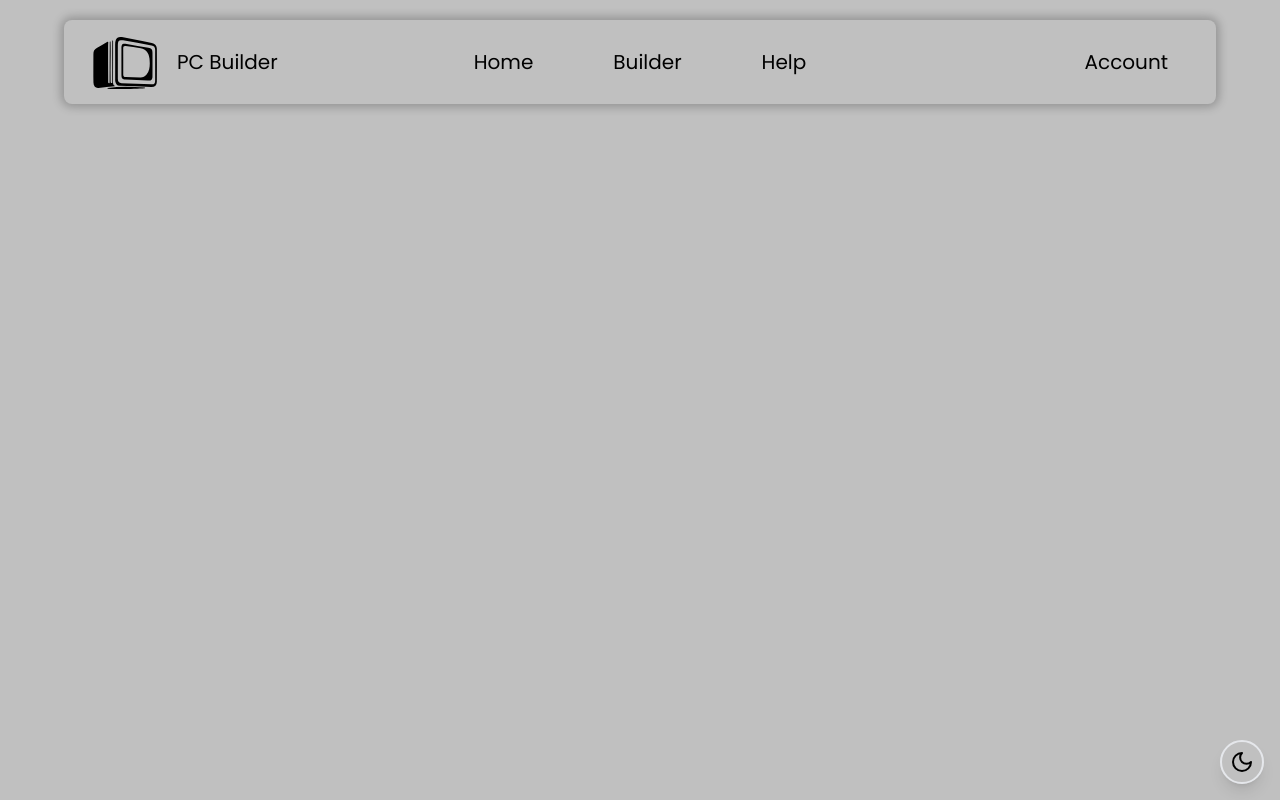
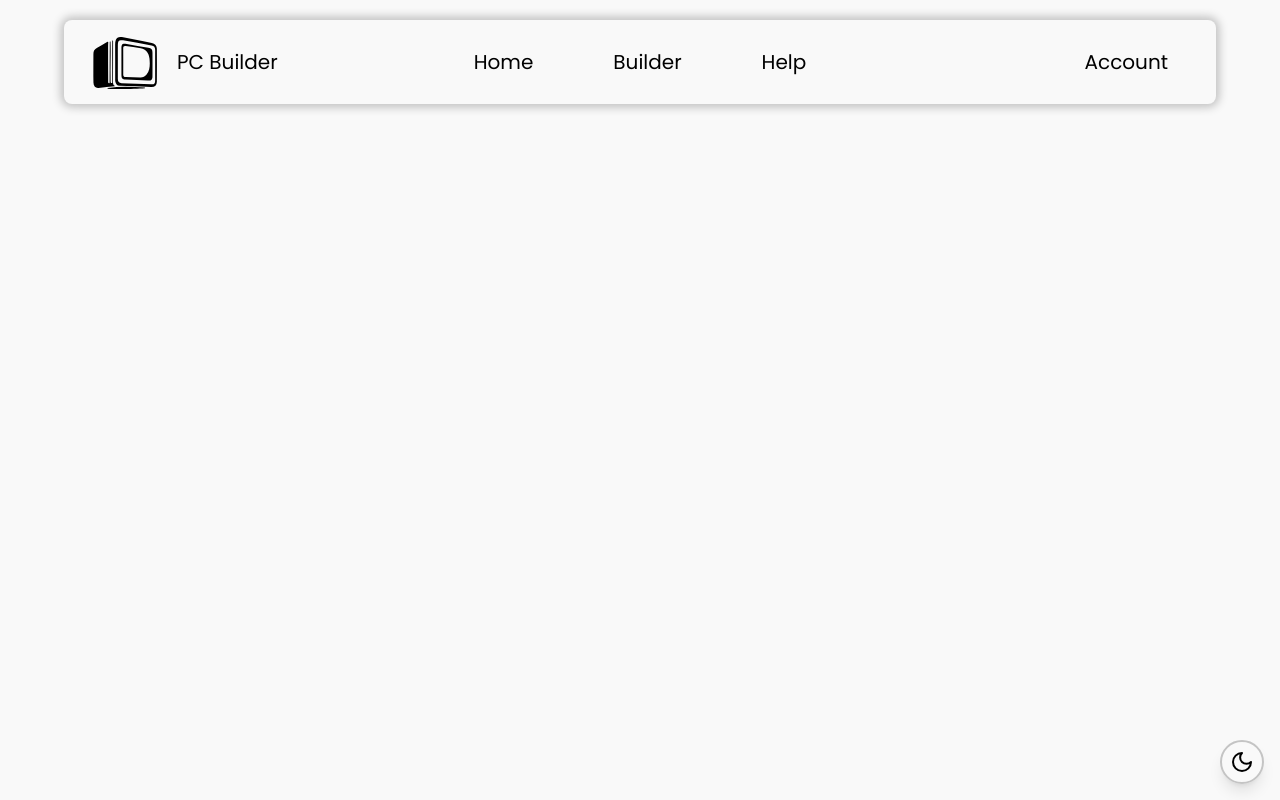
Before and after one commit to artumont/PCBuilder, a Next.js app in the folder frontend/: page / in a window 1280 px wide. Built offline with nearby package versions, Linux system fonts and the light colour scheme.

Commit message:
Add framer-motion dependency, update theme toggle button styles, and enhance Tailwind CSS color palette

```diff
--- a/frontend/package.json
+++ b/frontend/package.json
@@ -10,6 +10,7 @@
   },
   "dependencies": {
     "lucide-react": "^0.475.0",
+    "motion": "^12.4.3",
     "next": "15.1.7",
     "next-themes": "^0.4.4",
     "react": "^19.0.0",
--- a/frontend/src/components/theme.tsx
+++ b/frontend/src/components/theme.tsx
@@ -16,7 +16,7 @@ export default function ThemeToggle() {
 
     return (
         <button
-            className="fixed bottom-4 right-4 p-2 rounded-full bg-default border-2 border-secondary dark:border-dark-secondary shadow-lg text-black dark:text-white"
+            className="fixed bottom-4 right-4 p-2 rounded-full bg-default border-2 border-light-secondary dark:border-dark-secondary shadow-lg text-black dark:text-white"
             onClick={() => {
                 const newTheme = currentTheme === 'dark' ? 'light' : 'dark'
                 setTheme(newTheme)
--- a/frontend/tailwind.config.ts
+++ b/frontend/tailwind.config.ts
@@ -12,11 +12,13 @@ export default {
       colors: {
         dark: {
           DEFAULT: '#090909',
-          secondary: '#222222'
+          secondary: '#222222',
+          terciary: '#1a1a1a'
         },
         light: {
-          DEFAULT: '#c0c0c0',
-          secondary: '#929292'
+          DEFAULT: '#f9f9f9',
+          secondary: '#c4c4c4',
+          terciary: '#ababab'
         }
       },
     },
```
Also changed, not shown: 1 other file (tests, documents, lock files or other folders).
